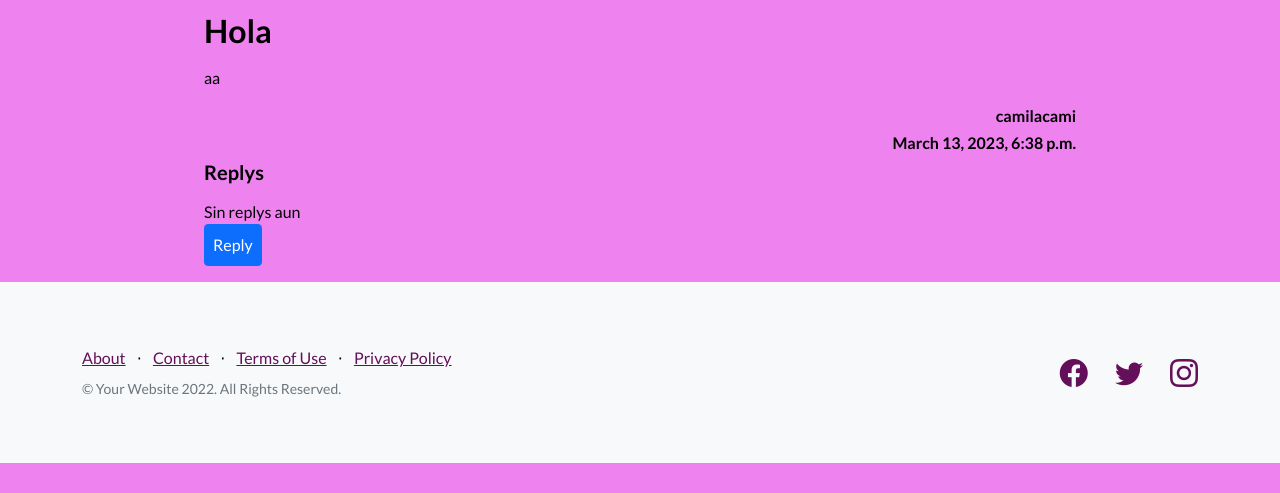
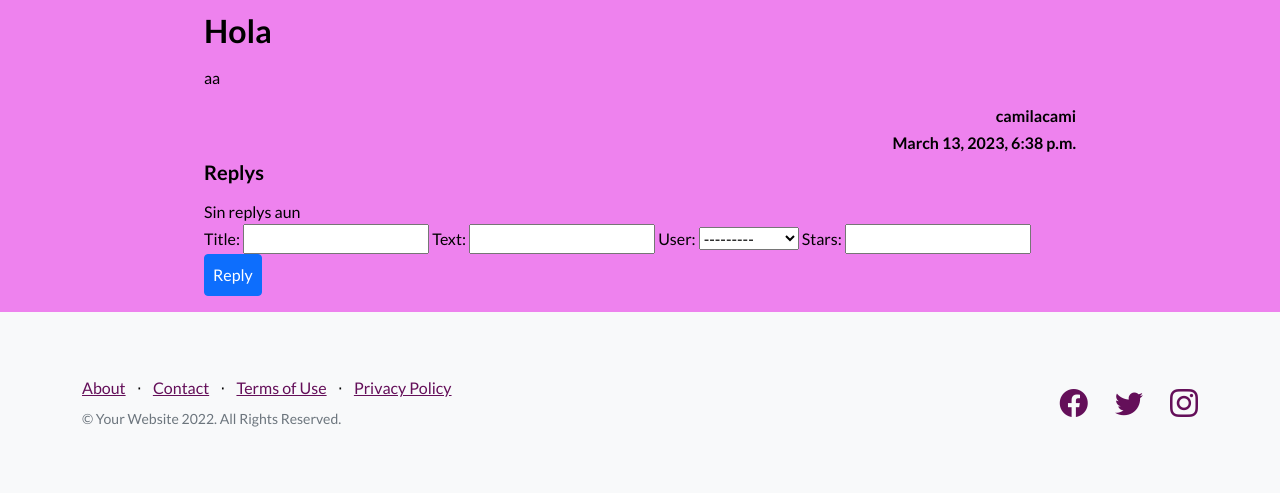
Before and after one commit to belchus/COPIA, a Django app: page /revdetail/2 in a window 1280 px wide. Shown: the part 608-1101 px from the top of the page. Before the commit the page ends 1071 px from the top, so only its background shows below. Run offline with Django 4.2, Linux system fonts and the light colour scheme; a user stored in the database is signed in; data comes from the database, SQL or seed files in the repository; both versions use the stored data as it was after the commit; some libraries are stand-ins or nearby versions.

Commit message:
error en reply

```diff
--- a/ProyectoCoder/AppCoder/templates/revdetail.html
+++ b/ProyectoCoder/AppCoder/templates/revdetail.html
@@ -28,7 +28,7 @@
   </article>
   <section class="col-md-12">
     <h5 class="mb-3">Replys</h5>
-    {% if reply.rev %}
+    {% if replys.all %}
     <ul class="p-0">
       {% for reply in replys.all %}
       <li>
@@ -36,7 +36,7 @@
           <span
             class="gradient rounded px-2"
             style="font-size: 1.2rem; margin-top: 1rem"
-            >{{reply.username}}</span
+            >{{reply.title}}</span
           >
           <p class="comment-bg rounded my-1">{{reply.reply}}</p>
           {% if user.is_authenticated and req == reply.username.username %}
@@ -57,12 +57,14 @@
     {% endif %}
   </section>
   {% if user.is_authenticated %}
-  <form action="" method="POST">
+    <form  action="{% url 'detail_reviews' review.id %}" method="POST">
       {% csrf_token %}{% for field in AddReview %} {{field.label}}
       <br />
       {{form.media}} {{field}}
+
       <br />
       {%endfor%}
+      {{ AddReply.as_table }}
       <input class="btn btn-primary mb-3 p-2" type="submit" value="Reply" />
     </form>
 </div>
--- a/ProyectoCoder/AppCoder/views.py
+++ b/ProyectoCoder/AppCoder/views.py
@@ -220,28 +220,30 @@
     review = Review.objects.get(id=pk)
     user = User.objects.get(username=request.user.username)
     if request.method == 'POST':
-        newReply= AddReply(request.POST)
-        if  newReply.is_valid():
-            data =  newReply.cleaned_data
+        newReply = AddReply(request.POST)
+        if newReply.is_valid():
+            data = newReply.cleaned_data
 
             new_rev = Reply(
-                                  text = data['text'],
-                                  title = data['title'],
-                                  user=user,
-                                  review =review)
+                text=data['text'],
+                title=data['title'],
+                user=user,
+                review=review)
             new_rev.save()
             return redirect(f'/revdetail/{review.id}')
     else:
-            newReply= AddReply()
-    all_reviews = Review.objects.filter(id=review.id)
+        newReply = AddReply()
+    all_reviews = Review.objects.filter(id=user.id)
     rev = len(all_reviews) > 0
-
     rev_context = {'all': all_reviews, 'rev': rev}
-    context= {'review': review, 'req': str(request.user),
-              'replys':rev_context,
-              'AddReply':AddReply}
+    context = {'review': review, 'req': str(request.user),
+               'replys': rev_context,
+               'AddReply': AddReply()}
 
     return render(request, 'revdetail.html', context)
+
+
+
 
 #Funcion para eliminar la respuesta
 
```
Also changed, not shown: ProyectoCoder/db.sqlite3. Lines whose indentation alone changed are shown as unchanged.
